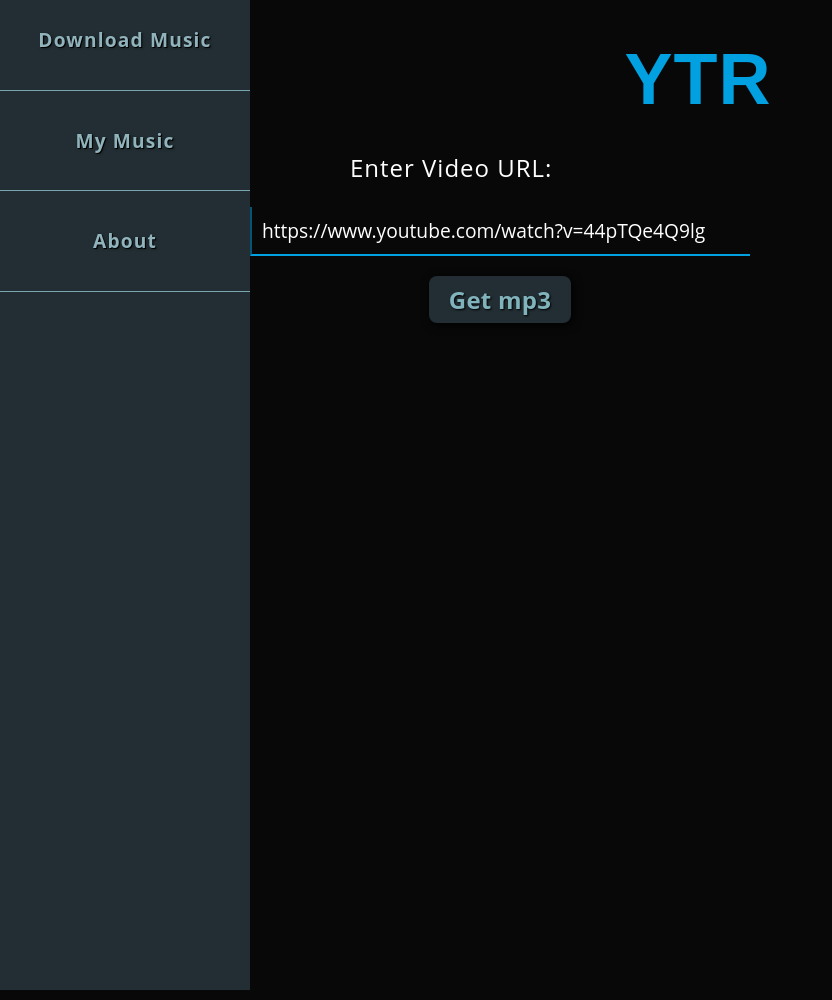
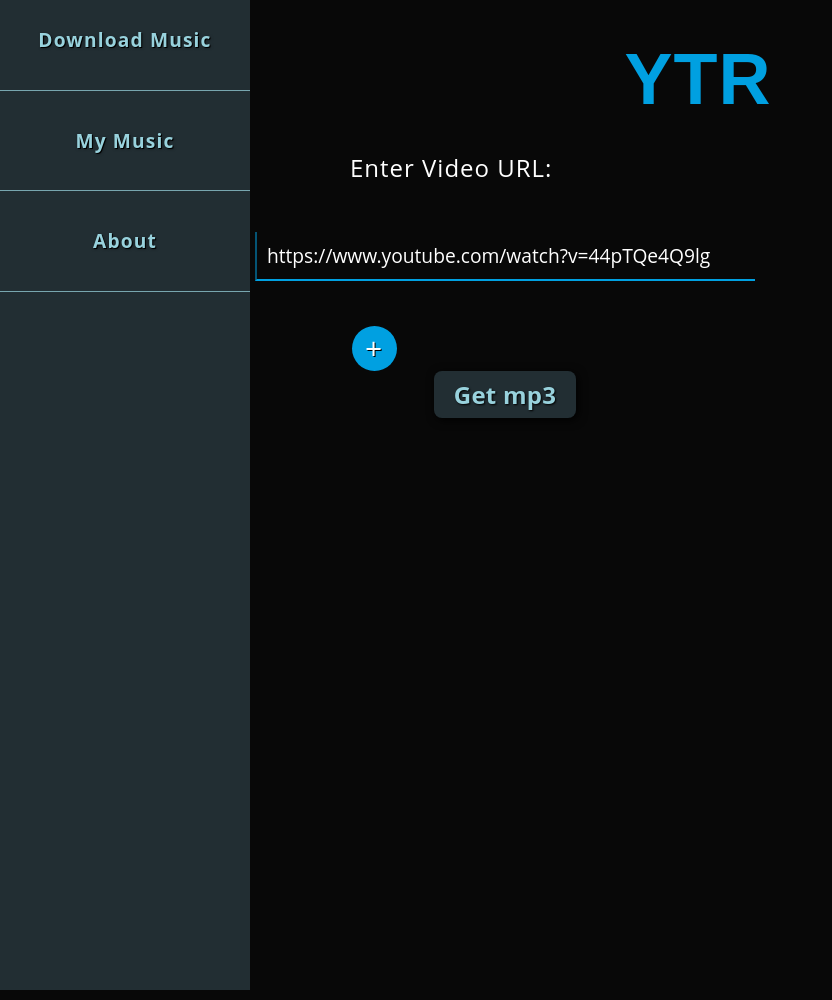
Before and after one commit to NotMyRealNameHahaha/Flask-YtDl, a Flask app: page / in a window 1280 px wide. Shown: the whole page, without its empty margins (0-832 px from the left). Run offline with Flask 2, Linux system fonts and the light colour scheme; some libraries are stand-ins or nearby versions.

Commit message:
Add functionality for multiple uploads && handling bad URLs. Add JS functions to ensure proper URLs (via pop-up that shows video name).  Lastly, improve UI.  TODO:  Package it as a Mac app

```diff
--- a/YTR/models.py
+++ b/YTR/models.py
@@ -10,9 +10,14 @@
 
 # URL input form
 class UrlIn(FlaskForm):
-    video_url = StringField('name',
-                            validators=[DataRequired()],
-                            default="https://www.youtube.com/watch?v=44pTQe4Q9lg")
+    first_vid = StringField('name', default="https://www.youtube.com/watch?v=44pTQe4Q9lg")
+    second_vid = StringField('name')
+
+    third_vid = StringField('name')
+
+    fourth_vid = StringField('name')
+
+    fifth_vid = StringField('name')
 
 # Modify JSON that stores FULL path of download dir here
 
--- a/YTR/static/css/YTR.css
+++ b/YTR/static/css/YTR.css
@@ -36,7 +36,7 @@
 --------------*/
 /* Grey w/ hint of blue (lighter) */
 .t-gb {
-    color: #91b3bc;
+    color: #98d2dd;
     text-shadow: 1px 1px black,
             1px 1px 3px rgba(0, 0, 0, 0.5);
 }
@@ -88,14 +88,71 @@
 }
 
 .main input { border: none;}
-/* Main Page */
+
+/* Download Music Page -> Button to show more input fields */
+.main form .show_all {
+    width: 45px; height: 45px;
+    position: relative;
+    margin: auto auto auto 20%;
+
+    display: flex; justify-content: center; align-content: center;
+    background: #00a0e1;
+    color: white; font-size: 30px; text-shadow: 1px 1px black;
+
+    border-radius: 50%;
+    padding: 5px; text-align: center;
+}
+
+.main form .url_cont {
+    width: 510px; max-width: 100%;
+    height: auto;
+    margin: auto;
+    border-bottom: 1px solid #757575;
+    padding: 10px 0;
+}
+
+/* Label for the video name (get this from JSON response onblur )*/
+.main form .url_cont p {
+    width: 90%; max-width: 90%;
+    height: auto;
+    margin: auto;
+    padding: 5px 0;
+
+    position: relative;
+    top: 20px;
+    bottom: 0;
+    left: 10px;
+    text-align: center;
+
+    color: white;
+    font-size: 1.0em;
+    line-height: 110%;
+    background: #1e1e1e;
+    text-shadow: 1px 1px 1px black;
+}
+
+.main form .url_cont p:after {
+    margin: auto;
+
+    position: absolute;
+    top: 97%; left: 49%;
+    z-index: 1000;
+    content: '';
+
+    /*border-bottom: 10px solid #757575;*/
+    border-top: 10px solid #1e1e1e;
+    border-left: 10px solid transparent;
+    border-right: 10px solid transparent;
+}
+
+
 .main input[type=text] {
     /* Sizing */
     width: 500px; max-width: 100%;
     height: auto; padding: 10px;
 
     /* Alignment && display */
-    display: block; margin: 20px auto; clear: both;
+    display: block; margin: 35px auto; clear: both;
     /* Colors, fonts, borders, && backgrounds */
     font: inherit;
     font-size: 1.2em;
@@ -109,7 +166,10 @@
     background: #1e1e1e;
     color: white;
     text-shadow: 1px 1px 1px black, -1px -1px 0 black;
+    border-bottom: 2px solid #00b5ff;
+    border-left: 2px solid rgb(0, 160, 225);
 }
+
 
 .main .url-c {
     padding: 30px 10px;
@@ -121,7 +181,7 @@
     padding: 15px 20px;
 
     font-size: 1.5em;
-    color: #81b3bc;
+    color: #98d2dd;
     text-shadow: 1px 1px 2px black;
     font-weight: bold;
     letter-spacing: 0.01em;
@@ -243,3 +303,10 @@
     color: white;
     text-shadow: 1px 1px 2px black, 1px 1px 3px rgba(0, 0, 0, 0.5);
 }
+
+
+.b-no { border: none !important;}
+
+.hidden { display: none;  }
+
+.active { display: block; }
--- a/YTR/templates/base_main.html
+++ b/YTR/templates/base_main.html
@@ -8,9 +8,34 @@
     <div class="main">
         <form action="{{ url_for('index') }}" method="POST">
             {{ form.csrf_token }}
-                <label>Enter Video URL:</label>
-                {{ form.video_url }}
-                <button class="bt dl-btn" type="submit">Get mp3</button>
+            <label>Enter Video URL:</label>
+            <div id="main_input" class="url_cont b-no">
+                <p class="hidden"></p>
+                {{ form.first_vid }}
+            </div>
+        {# Dropdown Button #}
+            <div id="more_inputs" class="show_all"><span>+</span></div>
+        {# Dropdown container #}
+            <div id="hider" class="hidden">
+                <div class="url_cont">
+                    <p class="hidden"></p>
+                    {{ form.second_vid }}
+                </div>
+                <div class="url_cont">
+                    <p class="hidden"></p>
+                    {{ form.third_vid }}
+                </div>
+                <div class="url_cont">
+                    <p class="hidden"></p>
+                    {{ form.fourth_vid }}
+                </div>
+                <div class="url_cont b-no">
+                    <p class="hidden"></p>
+                    {{ form.fifth_vid }}
+                </div>
+            </div>
+
+            <button id="get_music" class="bt dl-btn" type="submit">Get mp3</button>
         </form>
     </div>
 
--- a/YTR/views.py
+++ b/YTR/views.py
@@ -3,15 +3,16 @@
 import os
 from urllib import parse
 import datetime
+
 # Flask Imports
-from flask import render_template, redirect, url_for, request
+from flask import render_template, redirect, url_for, request, jsonify
 from flask_wtf.csrf import CsrfProtect
 from flask_wtf import FlaskForm
 from wtforms import BooleanField
 
 # Project imports
 import YTR.models as mod
-import YTR.ripper.my_YtDl
+import YTR.ripper.downloader
 # from YTR.ripper import file_helpers
 from YTR import app
 
@@ -31,20 +32,33 @@
         yield song_dict
 
 
-@app.route('/', methods=('GET', 'POST'))
+# Iterate form values
+def form_iter(url_list):
+    for ind in url_list.values():
+        if len(ind) > 5 and "youtube" in ind:
+            get_url, get_name = YTR.ripper.downloader.get_name(ind)
+            # Set up the Download class
+            get_song = YTR.ripper.downloader.Dl(link=get_url,
+                                                name=get_name)
+            # Download the song
+            get_song.download()
+            # Convert it
+            get_song.convert_song()
+            # finally:
+            #     return {'error_msg': str('There was an error with ', ind), 'URL': ind}
+
+
+@app.route('/', methods=['GET', 'POST'])
 def index():
     # Register the WTForm
     form = mod.UrlIn()
     if request.method == 'POST':
-        user_url = form.video_url.data
-        get_url, get_name = YTR.ripper.my_YtDl.get_name(user_url)
-        # Set up the download class
-        get_song = YTR.ripper.my_YtDl.Dl(link=get_url,
-                                         name=get_name)
-        # Download the song
-        get_song.download()
-        get_song.convert_song()
+        user_url = form.data
+        # Send the form data to form_iter for processing :)
+        form_iter(user_url)
         return redirect(url_for('songs'))
+
+    # Method == GET
     return render_template('base_main.html', form=form)
 
 
@@ -70,6 +84,20 @@
 
     # return render_template('base_download.html', songs=music_folder)
 
+
+@app.route('/checker', methods=['POST'])
+def checker():
+    # Parse the incoming JSON
+    form_id = request.get_json()['input_id']
+    form_url = request.get_json()['input_value']
+
+    # Send form_url to YTR.get_name
+    vid_url, vid_name = YTR.ripper.downloader.get_name(form_url)
+    return_dict = {'input_id': form_id, 'video_name': vid_name}
+    # return jsonify(return_dict)
+    print(jsonify(**return_dict))
+    return json.dumps(return_dict)
+
 """
 Notes:
     Delete functionality:
```
Also changed, not shown: YTR/ripper/downloader.py (added, +98 -0 lines), YTR/ripper/my_YtDl.py (deleted, +0 -96 lines), YTR/static/js/ookillem.js (+75 -4 lines), 1 other file.
